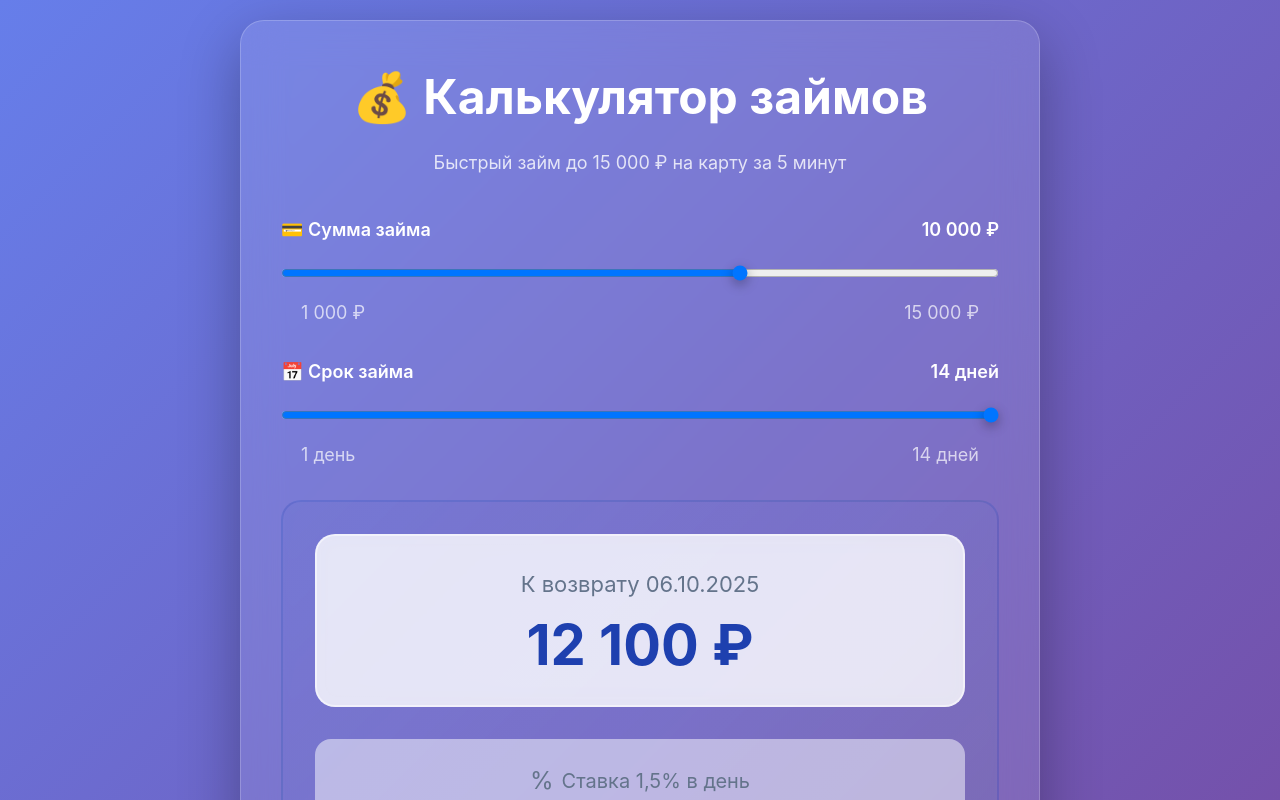
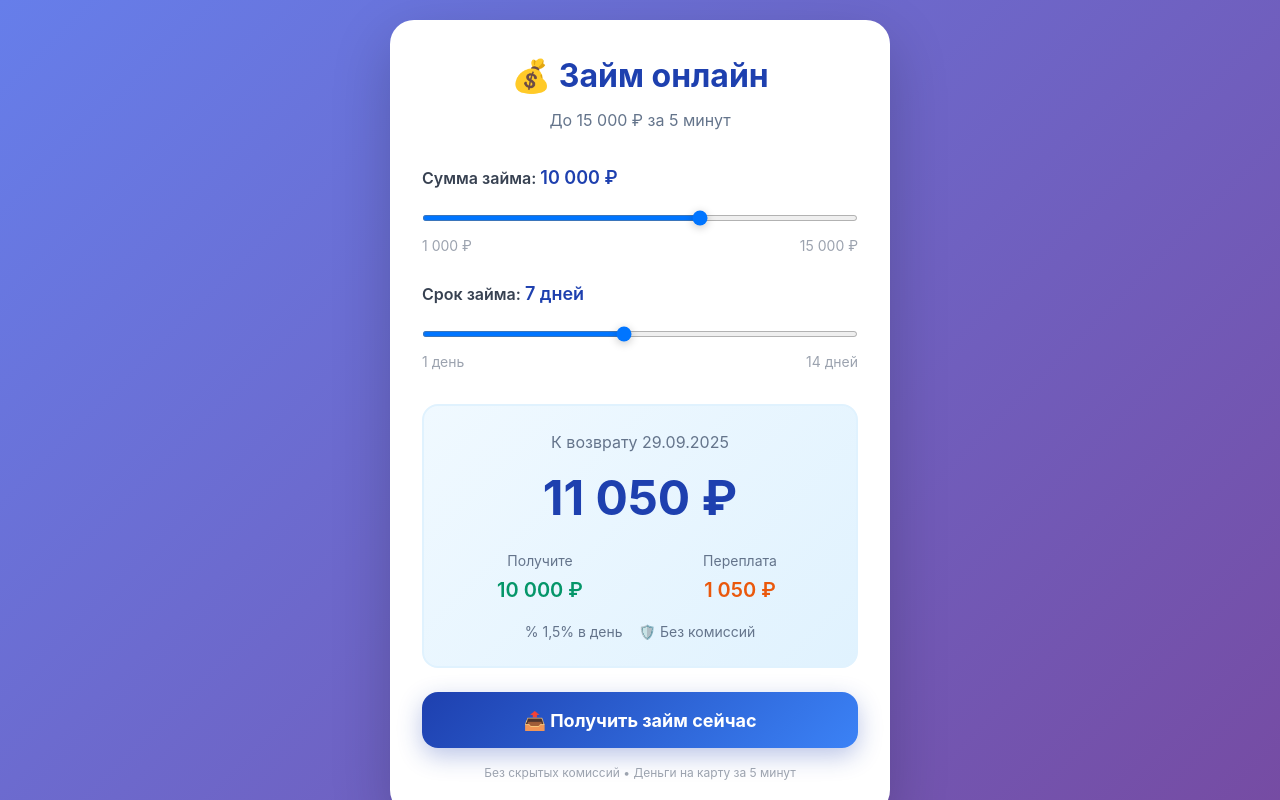
Before and after one commit to pr-poehali-dev/mfo-calculator-creation, a React (Vite) app: page / in a window 1280 px wide. Shown: the top 800 px of the page. Built offline with nearby package versions, Linux system fonts and the light colour scheme.

Commit message:
Разработка дизайна калькулятора займа

```diff
--- a/src/components/LoanCalculator.tsx
+++ b/src/components/LoanCalculator.tsx
@@ -2,7 +2,7 @@ import React, { useState, useEffect } from 'react';
 
 const LoanCalculator = () => {
   const [loanAmount, setLoanAmount] = useState<number>(10000);
-  const [term, setTerm] = useState<number>(14);
+  const [term, setTerm] = useState<number>(7);
 
   // Параметры МФО
   const DAILY_RATE = 0.015; // 1.5% в день
@@ -15,10 +15,10 @@ const LoanCalculator = () => {
     returnDate.setDate(returnDate.getDate() + term);
     const formattedDate = returnDate.toLocaleDateString('ru-RU');
 
-    return { totalAmount, formattedDate };
+    return { totalAmount, totalInterest, formattedDate };
   };
 
-  const { totalAmount, formattedDate } = calculateLoan();
+  const { totalAmount, totalInterest, formattedDate } = calculateLoan();
 
   const handleSubmitApplication = () => {
     window.open('https://www.money-financei.ru/theapplicationisoffline', '_blank');
@@ -35,39 +35,36 @@ const LoanCalculator = () => {
       fontFamily: '-apple-system, BlinkMacSystemFont, "Segoe UI", Roboto, sans-serif'
     }}>
       <div style={{
-        maxWidth: '800px',
+        maxWidth: '500px',
         width: '100%',
-        background: 'rgba(255, 255, 255, 0.1)',
-        backdropFilter: 'blur(20px)',
+        background: 'white',
         borderRadius: '24px',
-        border: '1px solid rgba(255, 255, 255, 0.2)',
-        padding: '40px',
-        boxShadow: '0 20px 60px rgba(0, 0, 0, 0.3)'
+        padding: '32px',
+        boxShadow: '0 20px 60px rgba(0, 0, 0, 0.2)'
       }}>
         {/* Заголовок */}
-        <div style={{ textAlign: 'center', marginBottom: '40px' }}>
-          <div style={{ fontSize: '48px', fontWeight: '700', color: 'white', marginBottom: '16px' }}>
-            💰 Калькулятор займов
+        <div style={{ textAlign: 'center', marginBottom: '32px' }}>
+          <div style={{ fontSize: '32px', fontWeight: '700', color: '#1e40af', marginBottom: '8px' }}>
+            💰 Займ онлайн
           </div>
-          <div style={{ fontSize: '18px', color: 'rgba(255, 255, 255, 0.8)' }}>
-            Быстрый займ до 15 000 ₽ на карту за 5 минут
+          <div style={{ fontSize: '16px', color: '#64748b' }}>
+            До 15 000 ₽ за 5 минут
           </div>
         </div>
 
+        {/* Форма */}
+        <div style={{ marginBottom: '32px' }}>
           {/* Сумма займа */}
-        <div style={{ marginBottom: '32px' }}>
-          <div style={{
-            display: 'flex',
-            alignItems: 'center',
-            justifyContent: 'space-between',
-            marginBottom: '16px',
-            color: 'white',
-            fontSize: '18px',
-            fontWeight: '600'
+          <div style={{ marginBottom: '24px' }}>
+            <label style={{
+              display: 'block',
+              fontSize: '16px',
+              fontWeight: '600',
+              color: '#374151',
+              marginBottom: '12px'
             }}>
-            <span>💳 Сумма займа</span>
-            <span>{loanAmount.toLocaleString('ru-RU')} ₽</span>
-          </div>
+              Сумма займа: <span style={{ color: '#1e40af', fontSize: '18px' }}>{loanAmount.toLocaleString('ru-RU')} ₽</span>
+            </label>
             <input
               type="range"
               min="1000"
@@ -77,9 +74,9 @@ const LoanCalculator = () => {
               onChange={(e) => setLoanAmount(Number(e.target.value))}
               style={{
                 width: '100%',
-              height: '8px',
-              background: 'rgba(255, 255, 255, 0.3)',
-              borderRadius: '4px',
+                height: '6px',
+                background: '#e5e7eb',
+                borderRadius: '3px',
                 outline: 'none',
                 cursor: 'pointer'
               }}
@@ -87,10 +84,9 @@ const LoanCalculator = () => {
             <div style={{
               display: 'flex',
               justifyContent: 'space-between',
-            fontSize: '18px',
-            color: 'rgba(255, 255, 255, 0.7)',
-            marginTop: '16px',
-            padding: '0 20px'
+              fontSize: '14px',
+              color: '#9ca3af',
+              marginTop: '8px'
             }}>
               <span>1 000 ₽</span>
               <span>15 000 ₽</span>
@@ -98,19 +94,16 @@ const LoanCalculator = () => {
           </div>
 
           {/* Срок займа */}
-        <div style={{ marginBottom: '32px' }}>
-          <div style={{
-            display: 'flex',
-            alignItems: 'center',
-            justifyContent: 'space-between',
-            marginBottom: '16px',
-            color: 'white',
-            fontSize: '18px',
-            fontWeight: '600'
+          <div style={{ marginBottom: '24px' }}>
+            <label style={{
+              display: 'block',
+              fontSize: '16px',
+              fontWeight: '600',
+              color: '#374151',
+              marginBottom: '12px'
             }}>
-            <span>📅 Срок займа</span>
-            <span>{term} дней</span>
-          </div>
+              Срок займа: <span style={{ color: '#1e40af', fontSize: '18px' }}>{term} дней</span>
+            </label>
             <input
               type="range"
               min="1"
@@ -120,9 +113,9 @@ const LoanCalculator = () => {
               onChange={(e) => setTerm(Number(e.target.value))}
               style={{
                 width: '100%',
-              height: '8px',
-              background: 'rgba(255, 255, 255, 0.3)',
-              borderRadius: '4px',
+                height: '6px',
+                background: '#e5e7eb',
+                borderRadius: '3px',
                 outline: 'none',
                 cursor: 'pointer'
               }}
@@ -130,101 +123,105 @@ const LoanCalculator = () => {
             <div style={{
               display: 'flex',
               justifyContent: 'space-between',
-            fontSize: '18px',
-            color: 'rgba(255, 255, 255, 0.7)',
-            marginTop: '16px',
-            padding: '0 20px'
+              fontSize: '14px',
+              color: '#9ca3af',
+              marginTop: '8px'
             }}>
               <span>1 день</span>
               <span>14 дней</span>
             </div>
           </div>
+        </div>
 
         {/* Результат расчета */}
         <div style={{
-          background: 'linear-gradient(135deg, rgba(30, 64, 175, 0.05) 0%, rgba(59, 130, 246, 0.05) 50%, rgba(34, 197, 94, 0.05) 100%)',
-          padding: '32px',
-          borderRadius: '20px',
-          border: '2px solid rgba(30, 64, 175, 0.2)'
+          background: 'linear-gradient(135deg, #f0f9ff 0%, #e0f2fe 100%)',
+          padding: '24px',
+          borderRadius: '16px',
+          border: '2px solid #e0f2fe',
+          marginBottom: '24px'
         }}>
           <div style={{ textAlign: 'center' }}>
-
-            <div style={{
-              background: 'rgba(255, 255, 255, 0.8)',
-              backdropFilter: 'blur(10px)',
-              padding: '32px',
-              borderRadius: '20px',
-              border: '2px solid rgba(255, 255, 255, 0.5)',
-              marginBottom: '32px'
-            }}>
-              <div style={{ fontSize: '22px', color: '#64748b', marginBottom: '16px' }}>
+            <div style={{ fontSize: '16px', color: '#64748b', marginBottom: '8px' }}>
               К возврату {formattedDate}
             </div>
-              <div style={{ fontSize: '56px', fontWeight: '700', color: '#1e40af', lineHeight: '1' }}>
+            <div style={{ fontSize: '48px', fontWeight: '700', color: '#1e40af', marginBottom: '16px' }}>
               {totalAmount.toLocaleString('ru-RU')} ₽
+            </div>
+            <div style={{
+              display: 'grid',
+              gridTemplateColumns: '1fr 1fr',
+              gap: '16px',
+              marginBottom: '16px'
+            }}>
+              <div style={{ textAlign: 'center' }}>
+                <div style={{ fontSize: '14px', color: '#64748b', marginBottom: '4px' }}>Получите</div>
+                <div style={{ fontSize: '20px', fontWeight: '600', color: '#059669' }}>
+                  {loanAmount.toLocaleString('ru-RU')} ₽
+                </div>
+              </div>
+              <div style={{ textAlign: 'center' }}>
+                <div style={{ fontSize: '14px', color: '#64748b', marginBottom: '4px' }}>Переплата</div>
+                <div style={{ fontSize: '20px', fontWeight: '600', color: '#ea580c' }}>
+                  {totalInterest.toLocaleString('ru-RU')} ₽
+                </div>
+              </div>
+            </div>
+            <div style={{
+              display: 'flex',
+              justifyContent: 'center',
+              gap: '16px',
+              fontSize: '14px',
+              color: '#64748b'
+            }}>
+              <div style={{ display: 'flex', alignItems: 'center', gap: '4px' }}>
+                <span>%</span>
+                <span>1,5% в день</span>
+              </div>
+              <div style={{ display: 'flex', alignItems: 'center', gap: '4px' }}>
+                <span>🛡️</span>
+                <span>Без комиссий</span>
+              </div>
+            </div>
           </div>
         </div>
 
-            <div style={{
-              display: 'flex',
-              flexDirection: 'column',
-              gap: '16px',
-              marginBottom: '32px',
-              background: 'rgba(255, 255, 255, 0.5)',
-              padding: '24px',
-              borderRadius: '16px'
-            }}>
-              <div style={{
-                display: 'flex',
-                alignItems: 'center',
-                justifyContent: 'center',
-                gap: '8px',
-                fontSize: '20px',
-                color: '#64748b'
-              }}>
-                <span style={{ fontSize: '24px' }}>%</span>
-                <span>Ставка 1,5% в день</span>
-              </div>
-              <div style={{
-                display: 'flex',
-                alignItems: 'center',
-                justifyContent: 'center',
-                gap: '8px',
-                fontSize: '20px',
-                color: '#64748b'
-              }}>
-                <span style={{ fontSize: '24px' }}>🛡️</span>
-                <span>Без комиссий</span>
-              </div>
-            </div>
-
+        {/* Кнопка */}
         <button
           onClick={handleSubmitApplication}
           style={{
             width: '100%',
-                height: '72px',
+            height: '56px',
             background: 'linear-gradient(135deg, #1e40af 0%, #3b82f6 100%)',
             color: 'white',
             border: 'none',
-                borderRadius: '20px',
-                fontSize: '28px',
+            borderRadius: '16px',
+            fontSize: '18px',
             fontWeight: '700',
             cursor: 'pointer',
             transition: 'all 0.3s',
-                boxShadow: '0 12px 30px rgba(30, 64, 175, 0.3)'
+            boxShadow: '0 8px 25px rgba(30, 64, 175, 0.3)'
           }}
           onMouseOver={(e) => {
-                e.currentTarget.style.transform = 'scale(1.02)';
-                e.currentTarget.style.boxShadow = '0 16px 40px rgba(30, 64, 175, 0.4)';
+            e.currentTarget.style.transform = 'translateY(-2px)';
+            e.currentTarget.style.boxShadow = '0 12px 35px rgba(30, 64, 175, 0.4)';
           }}
           onMouseOut={(e) => {
-                e.currentTarget.style.transform = 'scale(1)';
-                e.currentTarget.style.boxShadow = '0 12px 30px rgba(30, 64, 175, 0.3)';
+            e.currentTarget.style.transform = 'translateY(0px)';
+            e.currentTarget.style.boxShadow = '0 8px 25px rgba(30, 64, 175, 0.3)';
           }}
         >
           📤 Получить займ сейчас
         </button>
-          </div>
+
+        {/* Дополнительная информация */}
+        <div style={{
+          textAlign: 'center',
+          marginTop: '16px',
+          fontSize: '12px',
+          color: '#9ca3af'
+        }}>
+          Без скрытых комиссий • Деньги на карту за 5 минут
         </div>
       </div>
 
@@ -232,46 +229,62 @@ const LoanCalculator = () => {
         input[type="range"]::-webkit-slider-thumb {
           -webkit-appearance: none;
           appearance: none;
-          width: 32px;
-          height: 32px;
+          width: 24px;
+          height: 24px;
           border-radius: 50%;
           background: #1e40af;
           cursor: pointer;
-          box-shadow: 0 4px 12px rgba(0, 0, 0, 0.3);
-          transition: all 0.3s;
+          border: 3px solid white;
+          box-shadow: 0 2px 8px rgba(0, 0, 0, 0.2);
+          transition: all 0.2s;
         }
 
         input[type="range"]::-webkit-slider-thumb:hover {
-          transform: scale(1.2);
-          box-shadow: 0 6px 20px rgba(30, 64, 175, 0.5);
+          transform: scale(1.1);
+          box-shadow: 0 4px 12px rgba(30, 64, 175, 0.4);
+        }
+
+        input[type="range"]::-webkit-slider-track {
+          background: #e5e7eb;
+          border-radius: 3px;
+          height: 6px;
+        }
+
+        input[type="range"]::-webkit-slider-thumb:active {
+          background: #1d4ed8;
         }
 
         input[type="range"]::-moz-range-thumb {
-          border: none;
-          width: 32px;
-          height: 32px;
+          border: 3px solid white;
+          width: 24px;
+          height: 24px;
           border-radius: 50%;
           background: #1e40af;
           cursor: pointer;
-          box-shadow: 0 4px 12px rgba(0, 0, 0, 0.3);
+          box-shadow: 0 2px 8px rgba(0, 0, 0, 0.2);
+        }
+
+        input[type="range"]::-moz-range-track {
+          background: #e5e7eb;
+          border-radius: 3px;
+          height: 6px;
+          border: none;
         }
 
         @media (max-width: 768px) {
-          div[style*="max-width: 800px"] {
-            padding: 20px !important;
+          div[style*="maxWidth: '500px'"] {
+            margin: 0 16px;
+            padding: 24px !important;
           }
-          div[style*="fontSize: '56px'"] {
-            font-size: 40px !important;
+          div[style*="fontSize: '48px'"] {
+            font-size: 36px !important;
           }
-          div[style*="fontSize: '28px'"] {
-            font-size: 22px !important;
+          div[style*="fontSize: '32px'"] {
+            font-size: 28px !important;
           }
-          div[style*="fontSize: '22px'"] {
-            font-size: 18px !important;
-          }
-          button[style*="height: '72px'"] {
-            height: 60px !important;
-            font-size: 22px !important;
+          button[style*="height: '56px'"] {
+            height: 52px !important;
+            font-size: 16px !important;
           }
         }
       `}</style>
```
Lines whose indentation alone changed are shown as unchanged.
